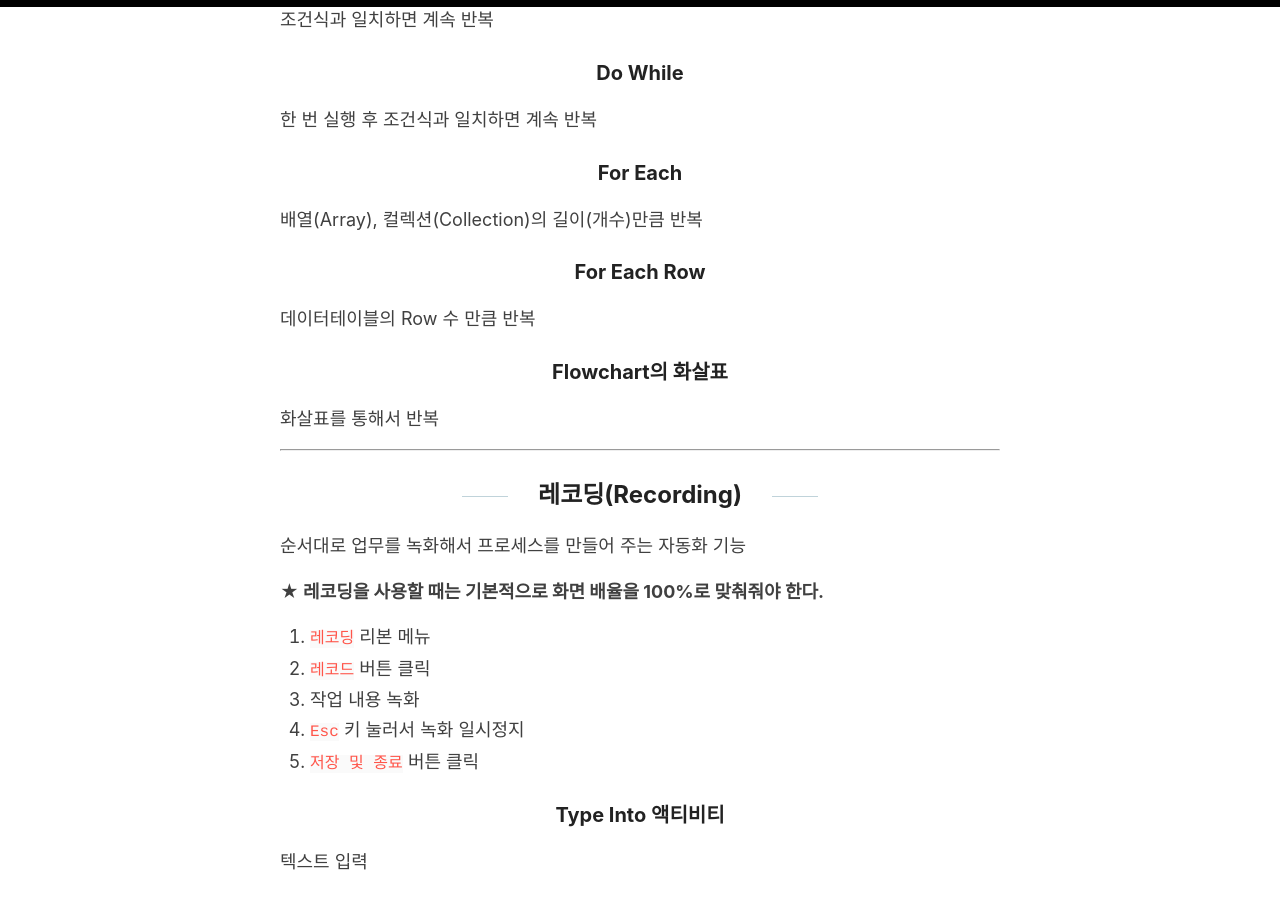
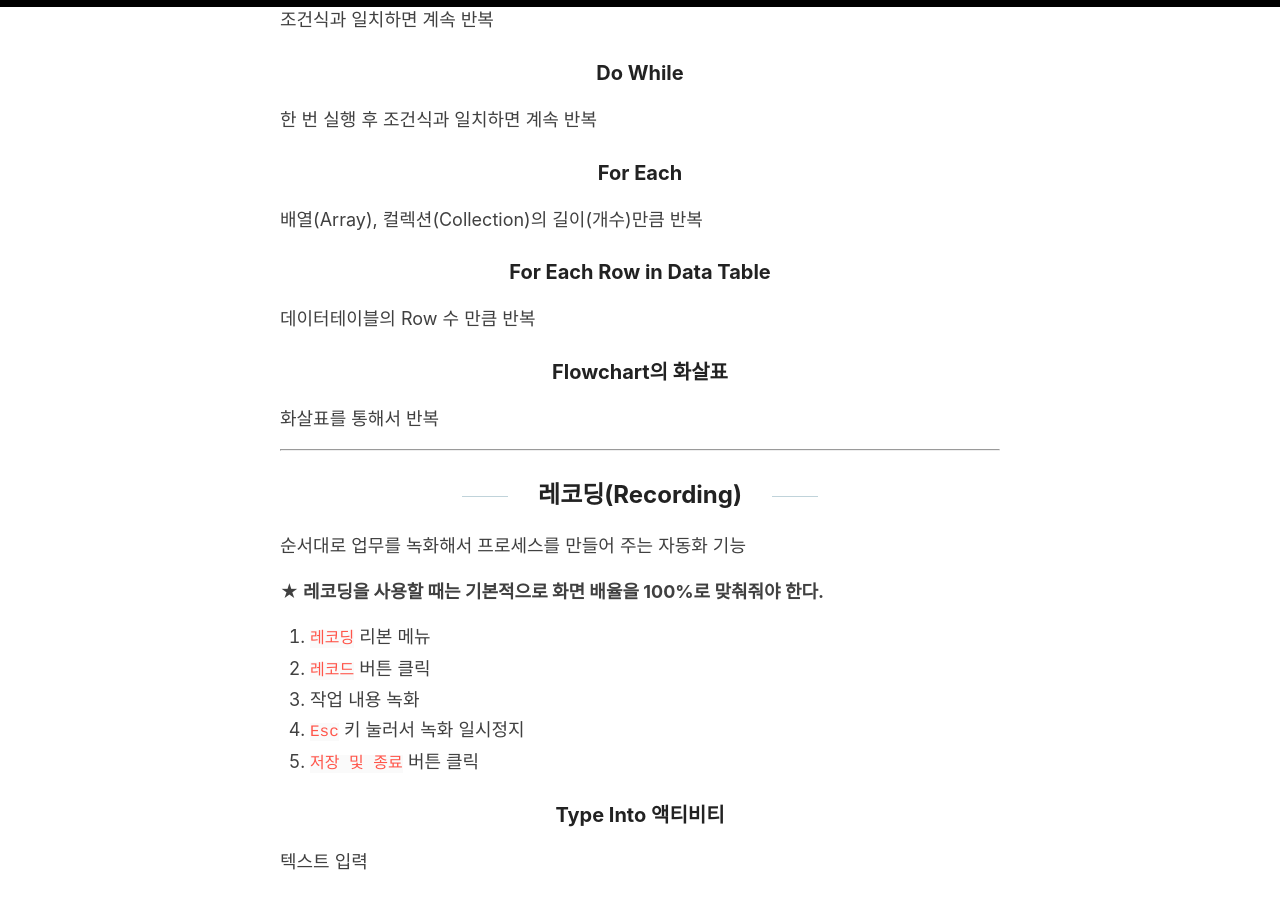
Before and after one commit to wisewell/wisewell.github.io, a Jekyll site: the page built from _posts/2022-11-15-rpa-basic-1.md, in a window 1280 px wide and 900 px high, scrolled down 3928 px. Built offline with Jekyll 4.4.1, drawn with Linux system fonts in a browser that asks for light colours.

Commit message:
Change Activity name

```diff
--- a/_posts/2022-11-15-rpa-basic-1.md
+++ b/_posts/2022-11-15-rpa-basic-1.md
@@ -129,7 +129,7 @@ categories: [RPA, UiPath]
 ### For Each
 배열(Array), 컬렉션(Collection)의 길이(개수)만큼 반복
 
-### For Each Row
+### For Each Row in Data Table
 데이터테이블의 Row 수 만큼 반복
 
 ### Flowchart의 화살표
```
Also changed, not shown: _posts/2022-11-21-rpa-basic-3.md (+1 -1 lines).
